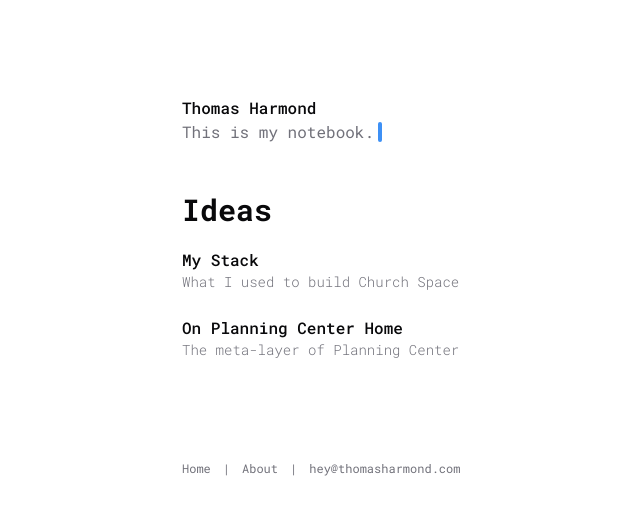
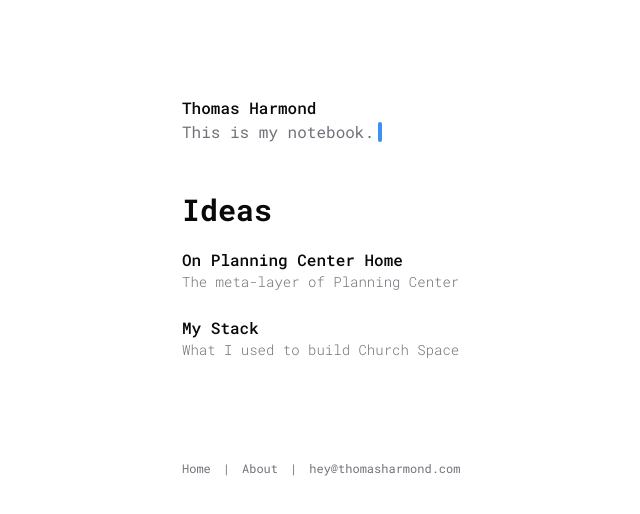
Before and after one commit to teharmond/thomasharmond, a Next.js app: page / in a window 1280 px wide. Shown: the top 514 px of the page, without its empty margins (138-778 px from the left). Built offline with nearby package versions, Linux system fonts and the light colour scheme.

Commit message:
metadata

```diff
--- a/app/(withSidebar)/ideas/my-stack/page.tsx
+++ b/app/(withSidebar)/ideas/my-stack/page.tsx
@@ -3,6 +3,12 @@ import ArticleHeader from "../../../../components/ArticleHeader";
 import SectionHeader from "../../../../components/SectionHeader";
 import ArticleParagraph from "../../../../components/ArticleParagraph";
 import ArticleList from "../../../../components/ArticleList";
+import { Metadata } from "next";
+
+export const metadata: Metadata = {
+  title: "My Stack",
+  description: "What I used to build Church Space",
+};
 
 export default function page() {
   return (
--- a/app/(withSidebar)/ideas/pco-home/page.tsx
+++ b/app/(withSidebar)/ideas/pco-home/page.tsx
@@ -3,6 +3,12 @@ import ArticleHeader from "../../../../components/ArticleHeader";
 import SectionHeader from "../../../../components/SectionHeader";
 import ArticleParagraph from "../../../../components/ArticleParagraph";
 import Image from "next/image";
+import { Metadata } from "next";
+
+export const metadata: Metadata = {
+  title: "On Planning Center Home",
+  description: "The meta-layer of Planning Center",
+};
 
 export default function page() {
   return (
--- a/app/(withSidebar)/page.tsx
+++ b/app/(withSidebar)/page.tsx
@@ -2,14 +2,14 @@ import React from "react";
 
 const articles = [
   {
+    title: "On Planning Center Home",
+    description: "The meta-layer of Planning Center",
+    link: "/ideas/pco-home",
+  },
+  {
     title: "My Stack",
     description: "What I used to build Church Space",
     link: "/ideas/my-stack",
-  },
-  {
-    title: "On Planning Center Home",
-    description: "The meta-layer of Planning Center",
-    link: "/ideas/pco-home",
   },
 ];
 
```
